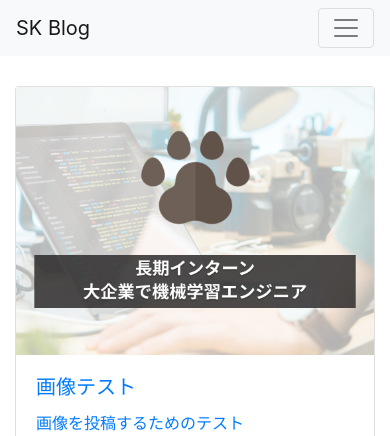
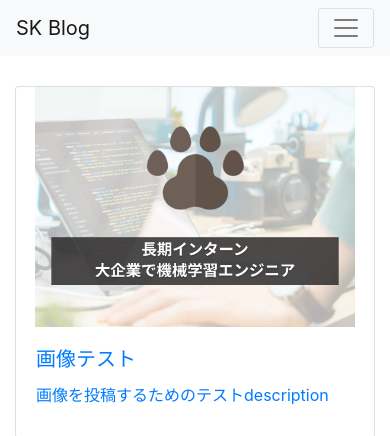
Before and after one commit to kshuta/django_blog, a Django app: page / in a window 390 px wide. Shown: the top 436 px of the page. Run offline with Django 3.2, Linux system fonts and the light colour scheme; data comes from the database, SQL or seed files in the repository; parts of the project's set-up code (start-up, migrations or seed data) failed here and were passed over; some libraries are stand-ins or nearby versions.

Commit message:
Changed main_post_list.html to look better

```diff
--- a/blog/models.py
+++ b/blog/models.py
@@ -26,7 +26,7 @@ class Tag(models.Model):
 class Post(models.Model):
 	category = models.ForeignKey(Category, on_delete=models.PROTECT)
 	tags = models.ManyToManyField(Tag, blank=True)
-	title = models.CharField(max_length=255)
+	title = models.CharField(max_length=23)
 	content = models.TextField()
 	description = models.TextField(blank=True)
 	image = models.ImageField(
--- a/blog/static/blog/css/blog.css
+++ b/blog/static/blog/css/blog.css
@@ -1,3 +1,16 @@
 .main-box {
 	margin: 30px auto;
 }
+
+
+
+/* main_post_list css */
+.card {
+	height: 22rem;
+}
+
+.main-post-img {
+	object-fit: contain;
+	height: 15rem;
+
+}
--- /dev/null
+++ b/blog/static/blog/js/blog.js
@@ -0,0 +1 @@
+$(".card-title").fitText(0.38)
--- a/blog/templates/blog/base.html
+++ b/blog/templates/blog/base.html
@@ -23,5 +23,6 @@
     <script src="https://code.jquery.com/jquery-3.5.1.slim.min.js" integrity="sha384-DfXdz2htPH0lsSSs5nCTpuj/zy4C+OGpamoFVy38MVBnE+IbbVYUew+OrCXaRkfj" crossorigin="anonymous"></script>
 		<script src="https://cdn.jsdelivr.net/npm/popper.js@1.16.1/dist/umd/popper.min.js" integrity="sha384-9/reFTGAW83EW2RDu2S0VKaIzap3H66lZH81PoYlFhbGU+6BZp6G7niu735Sk7lN" crossorigin="anonymous"></script>
 		<script src="https://stackpath.bootstrapcdn.com/bootstrap/4.5.2/js/bootstrap.min.js" integrity="sha384-B4gt1jrGC7Jh4AgTPSdUtOBvfO8shuf57BaghqFfPlYxofvL8/KUEfYiJOMMV+rV" crossorigin="anonymous"></script>
+    <script src="{% static 'blog/js/blog.js'%}"></script>
   </body>
 </html>
--- a/blog/templates/blog/snippets/main_post_list.html
+++ b/blog/templates/blog/snippets/main_post_list.html
@@ -1,18 +1,21 @@
-
 {% load static %}
 
+<div class="row">
 {% for post in posts %}
+<div class="col-md-6">
 	<a href="{% url 'blog:post_detail' post.id %}">
 		<div class="card">
 			{%if post.image %}
-			<img src="{{ post.image.url }}" alt="{{ post.title }}">
+				<img src="{{ post.image.url }}" alt="{{ post.title }}" class="main-post-img">
 			{% else %}
-			<img src="{% static 'img/unnamed.png'%}">
+				<img src="{% static 'img/unnamed.png'%}" class="main-post-img">
 			{% endif %}
 			<div class="card-body">
 				<h5 class="card-title">{{ post.title }}</h5>
-			<p class="card-text"> {{ post.content }}</p>
+				<p class="card-text"> {{ post.description }}</p>
 			</div>
 		</div>
 	</a>
+</div>
 {%endfor%}
+</div>
```
Also changed, not shown: dbsite/settings.py (+6 -2 lines), staicfiles/media_root/post_images/django-docker.webp (added). Lines whose indentation alone changed are shown as unchanged.
